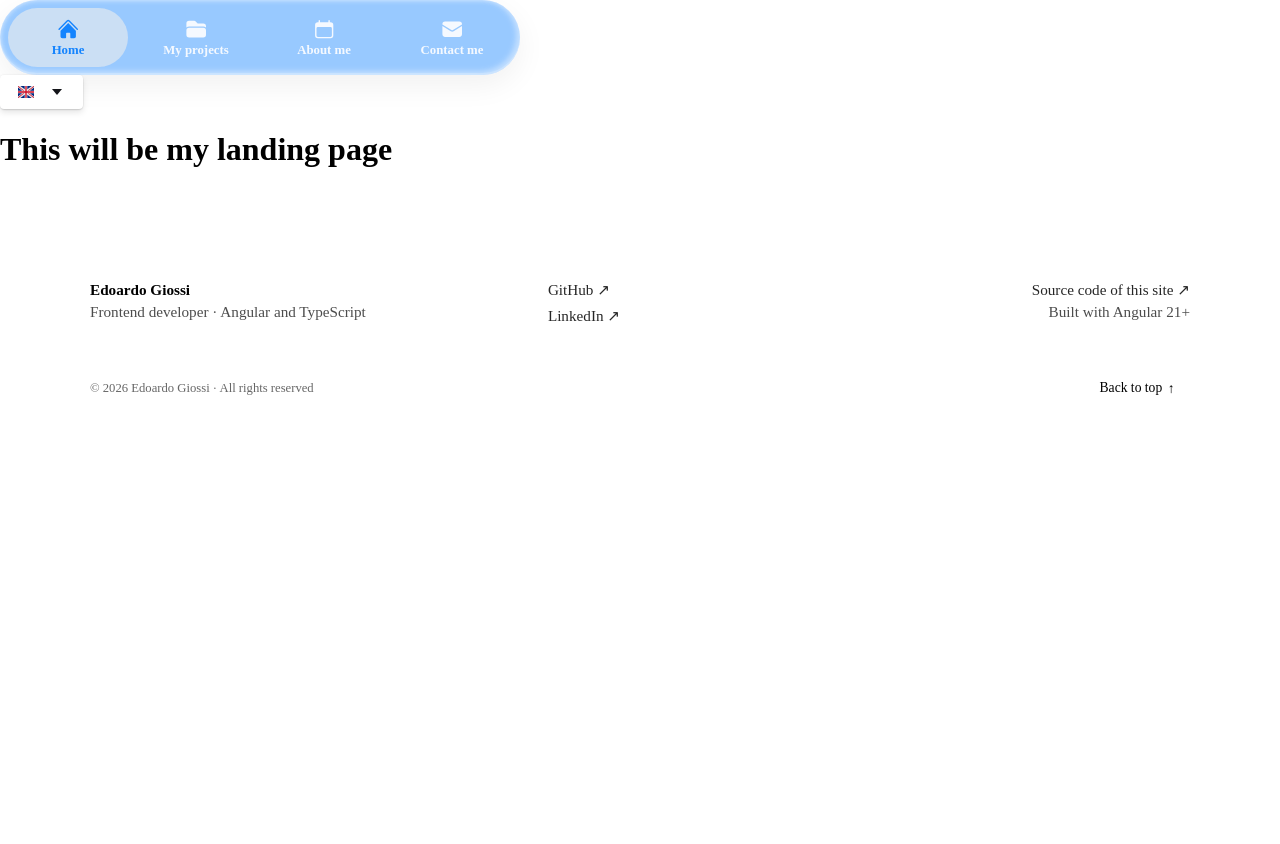
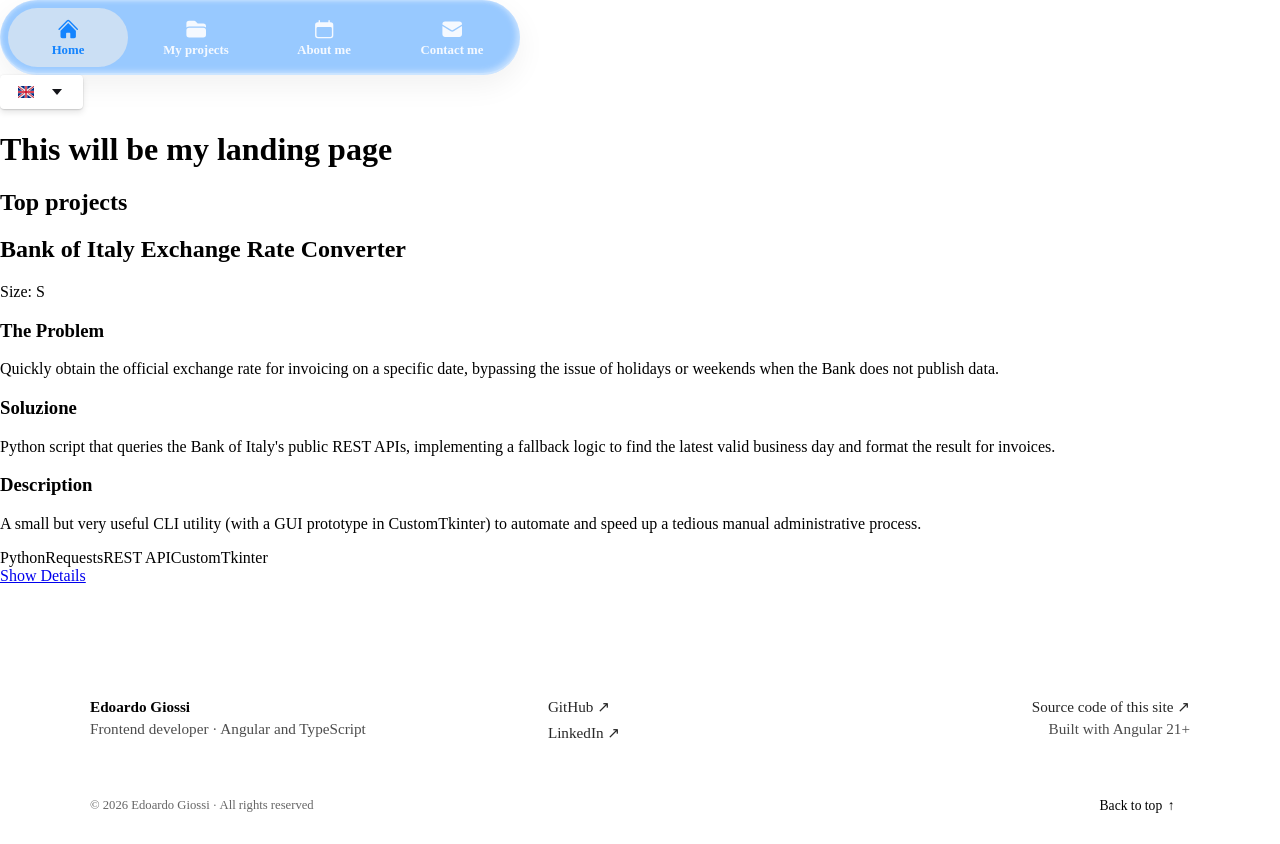
Before and after one commit to Edoardo-NameNotFoundError/MyPersonalPortfolio, an Angular app: page /en/home in a window 1280 px wide. Before the commit the page ends 800 px from the top, so only its background shows below. Built offline with nearby package versions, Linux system fonts and the light colour scheme.

Commit message:
Closes #57 - Implementazione del showInHome, display sulla home e titolo della sezione con traduzione

```diff
--- a/src/app/assets/project.data.ts
+++ b/src/app/assets/project.data.ts
@@ -3,6 +3,8 @@ import { Project } from "../../models/project.interface";
 export const PROJECTS: Project[] = [
   {
     id: 'banca-italia-converter',
+    showInHome: true,
+    priority: 4,
     title: {
       it: "Convertitore Valute Banca d'Italia",
       en: "Bank of Italy Exchange Rate Converter"
--- a/src/app/components/home-component/home-component.html
+++ b/src/app/components/home-component/home-component.html
@@ -1 +1,6 @@
 <h1>{{ 'home.titolo' | t }}</h1>
+
+@if(homeProjects.length > 0) {
+    <h2>{{ 'home.progettiInEvidenza' | t}}</h2>
+    <app-progetti-component [projectsArray]="homeProjects"></app-progetti-component>
+}
--- a/src/app/components/home-component/home-component.ts
+++ b/src/app/components/home-component/home-component.ts
@@ -3,13 +3,20 @@ import { Component, inject } from '@angular/core';
 import { TPipe } from '../../i18n/t.pipe';
 import { LanguageService } from '../../i18n/language.service';
 
+import { PROJECTS } from '../../assets/project.data';
+
+import { ProgettiComponent } from '../progetti-component/progetti-component';
+
 @Component({
   selector: 'app-home-component',
-  imports: [TPipe],
+  imports: [TPipe, ProgettiComponent],
   templateUrl: './home-component.html',
   styleUrl: './home-component.scss',
 })
 
+
 export class HomeComponent {
   protected readonly i18n = inject(LanguageService);
+  projects = PROJECTS;
+  homeProjects = PROJECTS.filter(p => p.showInHome === true);
 }
--- a/src/app/components/progetti-component/progetti-component.html
+++ b/src/app/components/progetti-component/progetti-component.html
@@ -1,6 +1,6 @@
 <section class="projects-grid">
 
-  @for (project of projectsArray; track project.id) {
+  @for (project of projectsArray(); track project.id) {
 
     <article class="project-card">
 
--- a/src/app/components/progetti-component/progetti-component.ts
+++ b/src/app/components/progetti-component/progetti-component.ts
@@ -1,6 +1,8 @@
-import { Component, inject } from '@angular/core';
+import { Component, inject, input } from '@angular/core';
 
 import { PROJECTS } from '../../assets/project.data';
+import { Project } from '../../../models/project.interface';
+
 import { LanguageService } from '../../i18n/language.service';
 import { LocalizedString } from '../../../models/project.interface';
 import { RouterLink } from '@angular/router';
@@ -13,7 +15,7 @@ import { RouterLink } from '@angular/router';
   styleUrl: './progetti-component.scss',
 })
 export class ProgettiComponent {
-  readonly projectsArray = PROJECTS;
+  projectsArray = input<Project[]>(PROJECTS);
   readonly langService = inject(LanguageService);
 
   getText(value: string | LocalizedString): string {
--- a/src/app/i18n/translations/en.ts
+++ b/src/app/i18n/translations/en.ts
@@ -20,6 +20,7 @@ export const en: Dictionary = {
 
     home:  {
         titolo: "This will be my landing page",
+        progettiInEvidenza: "Top projects"
     },
 
     chiSono : {
--- a/src/app/i18n/translations/it.ts
+++ b/src/app/i18n/translations/it.ts
@@ -18,6 +18,7 @@ export const it = {
 
     home:  {
         titolo: 'Questa sarà la mia landing page',
+        progettiInEvidenza: 'Progetti in evidenza'
     },
 
     chiSono : {
--- a/src/models/project.interface.ts
+++ b/src/models/project.interface.ts
@@ -4,6 +4,8 @@ export type LocalizedString = Record<Lang, string>;
 
 export interface Project {
     id: string,
+    showInHome: boolean,
+    priority: 1 | 2 | 3 | 4 | 5,
     size: 'S' | 'M' | 'L',
     title: LocalizedString | string,
     description: LocalizedString,
```
